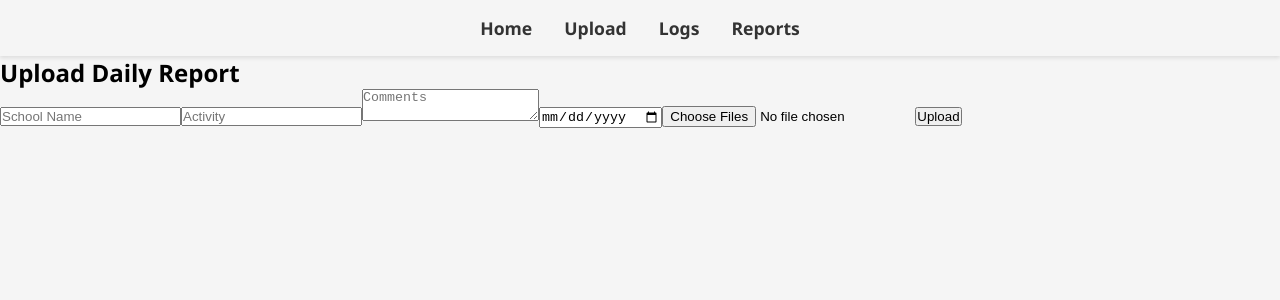
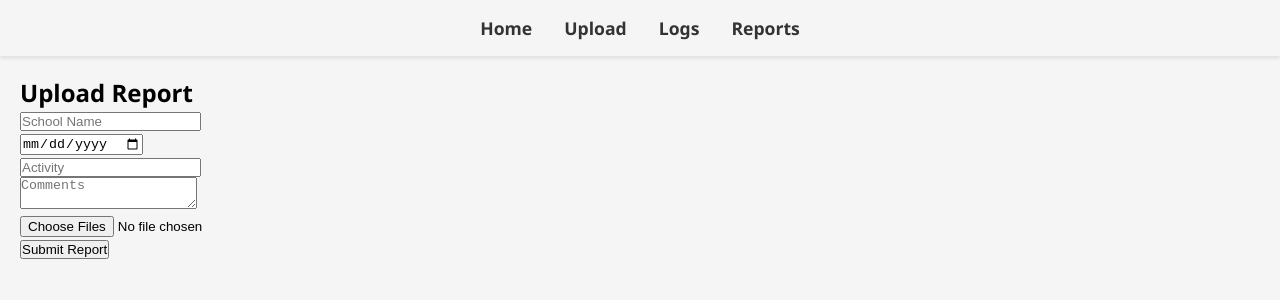
Before and after one commit to th3ankit/space-erp-frontend, a React (Create React App) app: page /upload in a window 1280 px wide. Shown: the top 300 px of the page. Built offline with nearby package versions, Linux system fonts and the light colour scheme.

Commit message:
Update UploadPage.js

```diff
--- a/src/pages/UploadPage.js
+++ b/src/pages/UploadPage.js
@@ -1,109 +1,90 @@
 import React, { useState } from "react";
 import axios from "axios";
 
-const UploadPage = () => {
-  const [formData, setFormData] = useState({
-    schoolName: "",
-    activity: "",
-    comments: "",
-    date: "",
-  });
+function UploadPage() {
+  const [school, setSchool] = useState("");
+  const [date, setDate] = useState("");
+  const [activity, setActivity] = useState("");
+  const [comments, setComments] = useState("");
   const [photos, setPhotos] = useState([]);
-  const [message, setMessage] = useState("");
 
-  const handleChange = (e) => {
-    setFormData({ ...formData, [e.target.name]: e.target.value });
-  };
+  const api = process.env.REACT_APP_API_BASE_URL;
 
   const handlePhotoChange = (e) => {
-    setPhotos(e.target.files);
+    const files = Array.from(e.target.files);
+    if (files.length > 3) {
+      alert("You can only upload up to 3 photos.");
+      return;
+    }
+    setPhotos(files);
   };
 
   const handleSubmit = async (e) => {
     e.preventDefault();
-    setMessage("Uploading...");
+    const formData = new FormData();
+    formData.append("school", school);
+    formData.append("date", date);
+    formData.append("activity", activity);
+    formData.append("comments", comments);
+    photos.forEach((photo) => {
+      formData.append("photos", photo);
+    });
 
     try {
-      const data = new FormData();
-      data.append("schoolName", formData.schoolName);
-      data.append("activity", formData.activity);
-      data.append("comments", formData.comments);
-      data.append("date", formData.date);
-      for (let i = 0; i < photos.length; i++) {
-        data.append("photos", photos[i]);
-      }
-
-      const res = await axios.post(
-        `${import.meta.env.VITE_API_BASE_URL}/api/photos/upload`,
-        data
-      );
-
-      if (res.status === 200) {
-        setMessage("✅ Uploaded Successfully!");
-      } else {
-        setMessage("❌ Upload failed!");
-      }
+      const response = await axios.post(`${api}/api/photos/upload`, formData, {
+        headers: { "Content-Type": "multipart/form-data" },
+      });
+      alert("✅ Report uploaded successfully!");
     } catch (error) {
       console.error("Upload error:", error);
-      setMessage("❌ An error occurred during upload.");
+      alert("❌ An error occurred during upload.");
     }
   };
 
   return (
-    <div className="p-4 max-w-xl mx-auto">
-      <h2 className="text-2xl font-semibold mb-4">Upload Daily Report</h2>
-      <form onSubmit={handleSubmit} className="space-y-4">
+    <div style={{ padding: "20px" }}>
+      <h2>Upload Report</h2>
+      <form onSubmit={handleSubmit}>
         <input
           type="text"
-          name="schoolName"
           placeholder="School Name"
-          value={formData.schoolName}
-          onChange={handleChange}
+          value={school}
+          onChange={(e) => setSchool(e.target.value)}
           required
-          className="w-full p-2 border rounded"
         />
+        <br />
+        <input
+          type="date"
+          value={date}
+          onChange={(e) => setDate(e.target.value)}
+          required
+        />
+        <br />
         <input
           type="text"
-          name="activity"
           placeholder="Activity"
-          value={formData.activity}
-          onChange={handleChange}
+          value={activity}
+          onChange={(e) => setActivity(e.target.value)}
           required
-          className="w-full p-2 border rounded"
         />
+        <br />
         <textarea
-          name="comments"
           placeholder="Comments"
-          value={formData.comments}
-          onChange={handleChange}
-          className="w-full p-2 border rounded"
+          value={comments}
+          onChange={(e) => setComments(e.target.value)}
         />
-        <input
-          type="date"
-          name="date"
-          value={formData.date}
-          onChange={handleChange}
-          required
-          className="w-full p-2 border rounded"
-        />
+        <br />
         <input
           type="file"
-          name="photos"
           multiple
           accept="image/*"
           onChange={handlePhotoChange}
-          className="w-full"
         />
-        <button
-          type="submit"
-          className="bg-blue-600 text-white px-4 py-2 rounded"
-        >
-          Upload
-        </button>
+        <br />
+        <button type="submit">Submit Report</button>
       </form>
-      {message && <p className="mt-4">{message}</p>}
     </div>
   );
-};
+}
 
 export default UploadPage;
```
